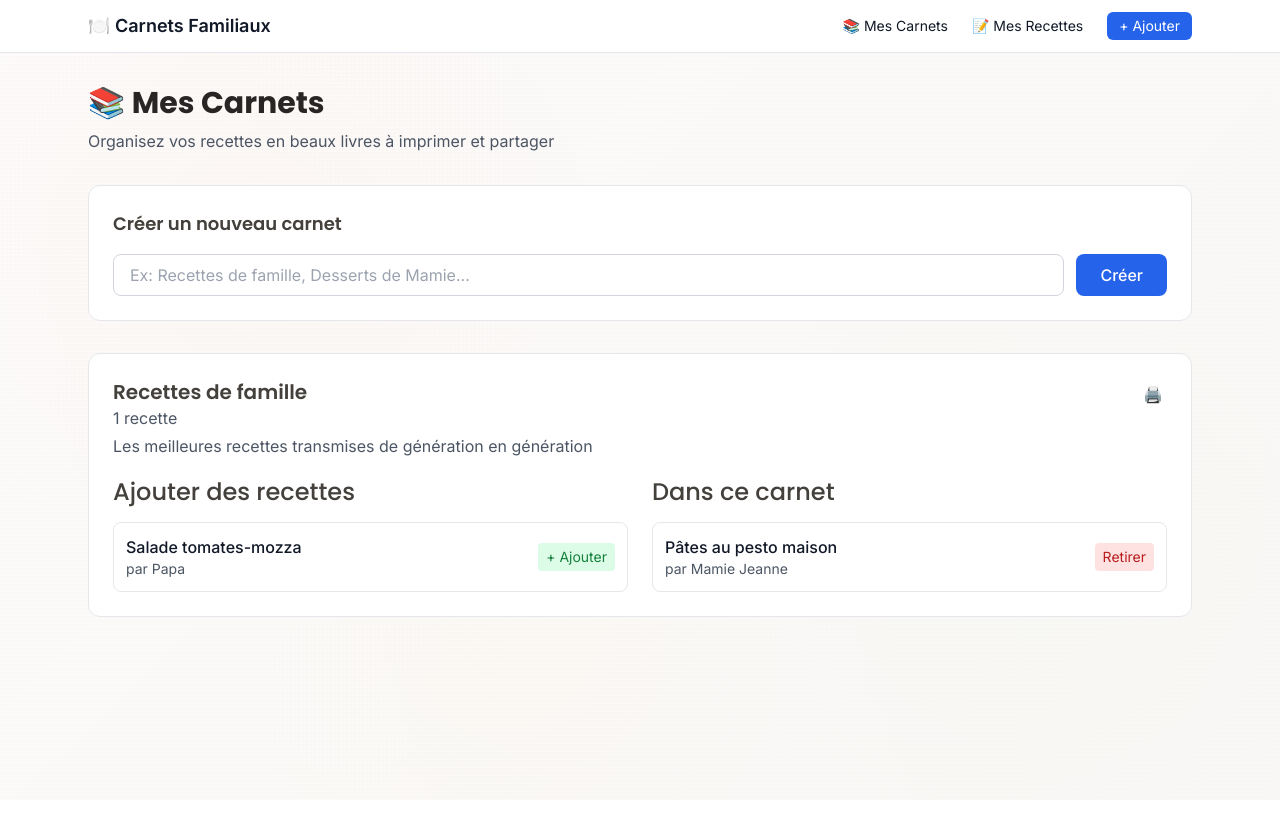
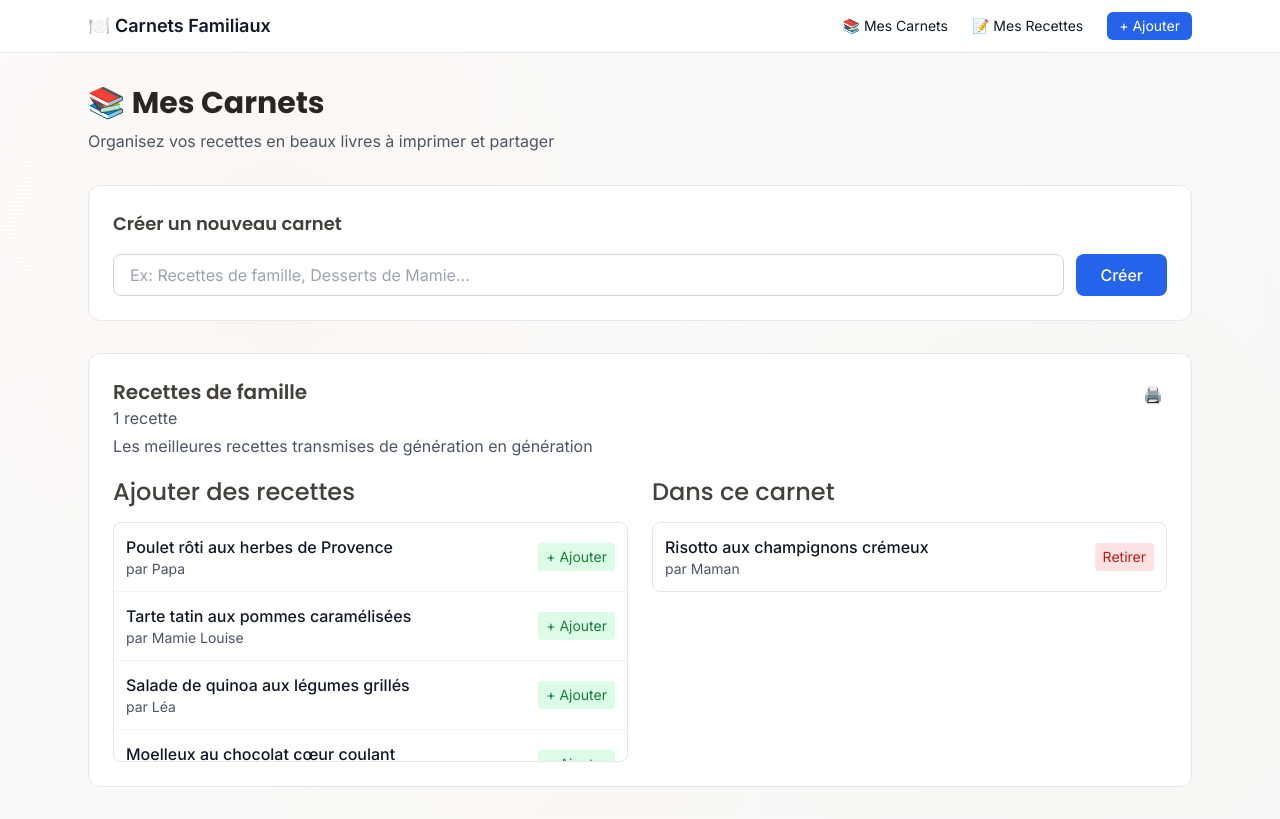
Before and after one commit to oliviertgpls-tech/Fdt-2, a Next.js app: page /library in a window 1280 px wide. Built offline with nearby package versions, Linux system fonts and the light colour scheme.

Commit message:
Update RecipesProvider.tsx

```diff
--- a/contexts/RecipesProvider.tsx
+++ b/contexts/RecipesProvider.tsx
@@ -3,63 +3,191 @@
 import React, { createContext, useContext, useState } from "react";
 import type { Recipe, Book } from "@/lib/types";
 
-// 🎯 Quelques recettes d'exemple pour commencer
+// 🍽️ Recettes familiales modernes par défaut
 const initialRecipes: Recipe[] = [
   {
     id: "r1",
-    title: "Pâtes au pesto maison",
-    description: "Un classique simple et savoureux",
-    imageUrl: "https://images.unsplash.com/photo-1621389508051-d7ffb5dc8bbf?q=80&w=1200",
+    title: "Risotto aux champignons crémeux",
+    description: "Un classique italien réconfortant, parfait pour les soirées d'automne",
+    imageUrl: "https://images.unsplash.com/photo-1476124369491-e7addf5db371?q=80&w=1200",
     ingredients: [
-      "200g de pâtes",
-      "50g de basilic frais",
-      "50g de pignons de pin",
-      "100g de parmesan râpé",
-      "100ml d'huile d'olive",
-      "2 gousses d'ail",
-      "Sel et poivre"
+      "300g de riz Arborio",
+      "400g de champignons de Paris et shiitakés mélangés",
+      "1L de bouillon de légumes chaud",
+      "150ml de vin blanc sec",
+      "1 oignon blanc finement haché",
+      "3 gousses d'ail hachées",
+      "100g de parmesan fraîchement râpé",
+      "50g de beurre",
+      "3 cuillères à soupe d'huile d'olive",
+      "Persil plat frais",
+      "Sel et poivre noir du moulin"
     ],
-    steps: `1. Faire cuire les pâtes dans une grande casserole d'eau salée selon les instructions du paquet.
+    steps: `Nettoyer et émincer les champignons. Les faire revenir dans une poêle avec un peu d'huile jusqu'à ce qu'ils soient dorés. Réserver.
 
-2. Pendant ce temps, mixer le basilic, les pignons, l'ail et le parmesan avec l'huile d'olive jusqu'à obtenir une pâte lisse.
+Dans une casserole, faire revenir l'oignon dans l'huile d'olive jusqu'à ce qu'il soit translucide. Ajouter l'ail et cuire 1 minute.
 
-3. Égoutter les pâtes en gardant un peu d'eau de cuisson.
+Ajouter le riz et nacrer pendant 2 minutes en remuant. Verser le vin blanc et laisser évaporer.
 
-4. Mélanger les pâtes avec le pesto, ajouter un peu d'eau de cuisson si nécessaire.
+Ajouter le bouillon chaud louche par louche, en remuant constamment. Attendre que le liquide soit absorbé avant d'ajouter la suivante.
 
-5. Servir immédiatement avec du parmesan supplémentaire.`,
-    author: "Mamie Jeanne",
-    prepMinutes: 20,
-    tags: ["italien", "végétarien", "rapide"],
-    createdAt: Date.now() - 86400000 // Il y a 1 jour
+Après 18 minutes, incorporer les champignons, le beurre et le parmesan. Rectifier l'assaisonnement.
+
+Servir immédiatement avec du persil frais et du parmesan supplémentaire.`,
+    author: "Maman",
+    prepMinutes: 35,
+    servings: "4",
+    tags: ["italien", "végétarien", "réconfortant"],
+    createdAt: Date.now() - 432000000 // Il y a 5 jours
   },
   {
     id: "r2",
-    title: "Salade tomates-mozza",
-    description: "Fraîcheur et simplicité pour l'été",
+    title: "Poulet rôti aux herbes de Provence",
+    description: "Le poulet du dimanche revisité avec des saveurs méditerranéennes",
+    imageUrl: "https://images.unsplash.com/photo-1598103442097-8b74394b95c6?q=80&w=1200",
+    ingredients: [
+      "1 poulet fermier de 1,5kg",
+      "2 citrons bio",
+      "4 gousses d'ail",
+      "2 cuillères à soupe d'herbes de Provence",
+      "3 cuillères à soupe d'huile d'olive",
+      "500g de pommes de terre nouvelles",
+      "200g de tomates cerises",
+      "1 branche de romarin",
+      "Fleur de sel et poivre"
+    ],
+    steps: `Préchauffer le four à 200°C. Rincer et sécher le poulet.
+
+Mélanger l'huile d'olive, les herbes de Provence, l'ail haché, le zeste d'un citron, sel et poivre.
+
+Badigeonner le poulet avec ce mélange, en glissant un peu sous la peau.
+
+Couper les pommes de terre en deux, les disposer autour du poulet avec les tomates cerises.
+
+Glisser les demi-citrons et le romarin dans la cavité du poulet.
+
+Enfourner 1h15. Arroser régulièrement avec le jus de cuisson.
+
+Vérifier la cuisson en piquant la cuisse : le jus doit être clair.
+
+Laisser reposer 10 minutes avant de découper.`,
+    author: "Papa",
+    prepMinutes: 90,
+    servings: "4-6",
+    tags: ["plat principal", "familial", "méditerranéen"],
+    createdAt: Date.now() - 345600000 // Il y a 4 jours
+  },
+  {
+    id: "r3",
+    title: "Tarte tatin aux pommes caramélisées",
+    description: "Le dessert français incontournable, avec sa pâte croustillante et ses pommes fondantes",
+    imageUrl: "https://images.unsplash.com/photo-1621743478914-cc8a86d7e7b5?q=80&w=1200",
+    ingredients: [
+      "1 pâte brisée maison ou du commerce",
+      "8 pommes Granny Smith",
+      "150g de sucre en poudre",
+      "50g de beurre salé",
+      "1 cuillère à café d'extrait de vanille",
+      "1 pincée de cannelle",
+      "Crème fraîche épaisse pour servir"
+    ],
+    steps: `Préchauffer le four à 180°C. Éplucher et couper les pommes en quartiers.
+
+Dans une poêle allant au four (ou moule tatin), faire un caramel avec le sucre à sec jusqu'à obtenir une couleur ambrée.
+
+Retirer du feu, ajouter le beurre et la vanille. Mélanger délicatement.
+
+Disposer les quartiers de pommes en rosace sur le caramel, bien serrés. Saupoudrer de cannelle.
+
+Cuire 10 minutes sur le feu pour caraméliser le dessous des pommes.
+
+Recouvrir de pâte en rentrant bien les bords. Piquer avec une fourchette.
+
+Enfourner 25-30 minutes jusqu'à ce que la pâte soit dorée.
+
+Laisser tiédir 5 minutes puis démouler d'un geste franc sur un plat de service.`,
+    author: "Mamie Louise",
+    prepMinutes: 60,
+    servings: "6-8",
+    tags: ["dessert", "traditionnel", "français"],
+    createdAt: Date.now() - 259200000 // Il y a 3 jours
+  },
+  {
+    id: "r4",
+    title: "Salade de quinoa aux légumes grillés",
+    description: "Salade complète et colorée, parfaite pour un déjeuner sain et savoureux",
     imageUrl: "https://images.unsplash.com/photo-1512621776951-a57141f2eefd?q=80&w=1200",
     ingredients: [
-      "4 belles tomates mûres",
-      "200g de mozzarella di bufala",
-      "Quelques feuilles de basilic frais",
-      "Huile d'olive extra vierge",
-      "Sel de mer, poivre du moulin"
+      "200g de quinoa tricolore",
+      "1 courgette moyenne",
+      "1 aubergine",
+      "1 poivron rouge",
+      "1 poivron jaune",
+      "200g de tomates cerises",
+      "100g de feta émiettée",
+      "50g de pignons de pin grillés",
+      "Roquette fraîche",
+      "4 cuillères à soupe d'huile d'olive",
+      "2 cuillères à soupe de vinaigre balsamique",
+      "1 cuillère à café de miel",
+      "Basilic frais, sel, poivre"
     ],
-    steps: `1. Laver et trancher les tomates en rondelles épaisses.
+    steps: `Rincer le quinoa et le cuire dans 1,5 fois son volume d'eau salée pendant 15 minutes. Égoutter et laisser refroidir.
 
-2. Égoutter et trancher la mozzarella.
+Couper tous les légumes en cubes réguliers. Les badigeonner d'huile d'olive, saler et poivrer.
 
-3. Alterner tomates et mozzarella sur une assiette.
+Griller les légumes au four à 200°C pendant 25 minutes ou sur une plancha.
 
-4. Parsemer de feuilles de basilic ciselées.
+Préparer la vinaigrette en mélangeant huile d'olive, vinaigre balsamique, miel, sel et poivre.
 
-5. Arroser d'huile d'olive, saler et poivrer.
+Dans un grand saladier, mélanger le quinoa refroidi avec les légumes grillés.
 
-6. Laisser reposer 10 minutes avant de servir.`,
-    author: "Papa",
-    prepMinutes: 10,
-    tags: ["entrée", "été", "italien"],
+Ajouter la roquette, la feta émiettée et les pignons grillés.
+
+Arroser de vinaigrette et parsemer de basilic frais ciselé.
+
+Servir à température ambiante ou légèrement tiède.`,
+    author: "Léa",
+    prepMinutes: 45,
+    servings: "4",
+    tags: ["salade", "végétarien", "healthy"],
     createdAt: Date.now() - 172800000 // Il y a 2 jours
+  },
+  {
+    id: "r5",
+    title: "Moelleux au chocolat cœur coulant",
+    description: "Le dessert qui fait fondre, avec son cœur de chocolat qui s'écoule à chaque bouchée",
+    imageUrl: "https://images.unsplash.com/photo-1563805042-7684c019e1cb?q=80&w=1200",
+    ingredients: [
+      "200g de chocolat noir 70%",
+      "200g de beurre doux",
+      "4 œufs entiers",
+      "100g de sucre en poudre",
+      "50g de farine",
+      "1 pincée de sel",
+      "Beurre et sucre pour les ramequins",
+      "Glace vanille pour servir"
+    ],
+    steps: `Préchauffer le four à 200°C. Beurrer 6 ramequins et les saupoudrer de sucre.
+
+Faire fondre le chocolat et le beurre au bain-marie ou au micro-ondes par intervalles de 30 secondes.
+
+Battre les œufs avec le sucre jusqu'à blanchiment. Ajouter le mélange chocolat-beurre tiédi.
+
+Incorporer délicatement la farine et la pincée de sel avec une spatule.
+
+Répartir la pâte dans les ramequins. Ils peuvent être préparés à l'avance et conservés au frais.
+
+Enfourner 12 minutes : l'extérieur doit être cuit mais le centre encore mou.
+
+Laisser reposer 1 minute puis démouler délicatement sur les assiettes de service.
+
+Servir immédiatement avec une boule de glace vanille.`,
+    author: "Tante Sophie",
+    prepMinutes: 25,
+    servings: "6",
+    tags: ["dessert", "chocolat", "gourmand"],
+    createdAt: Date.now() - 86400000 // Il y a 1 jour
   }
 ];
 
```
